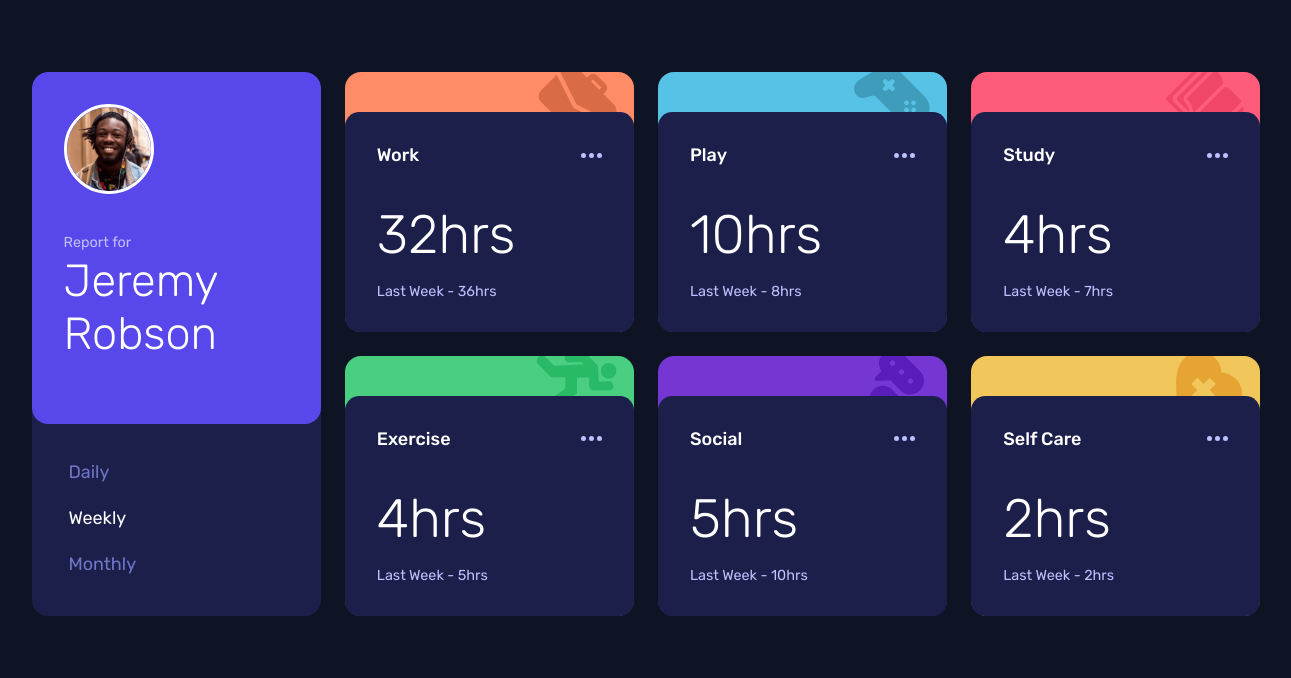
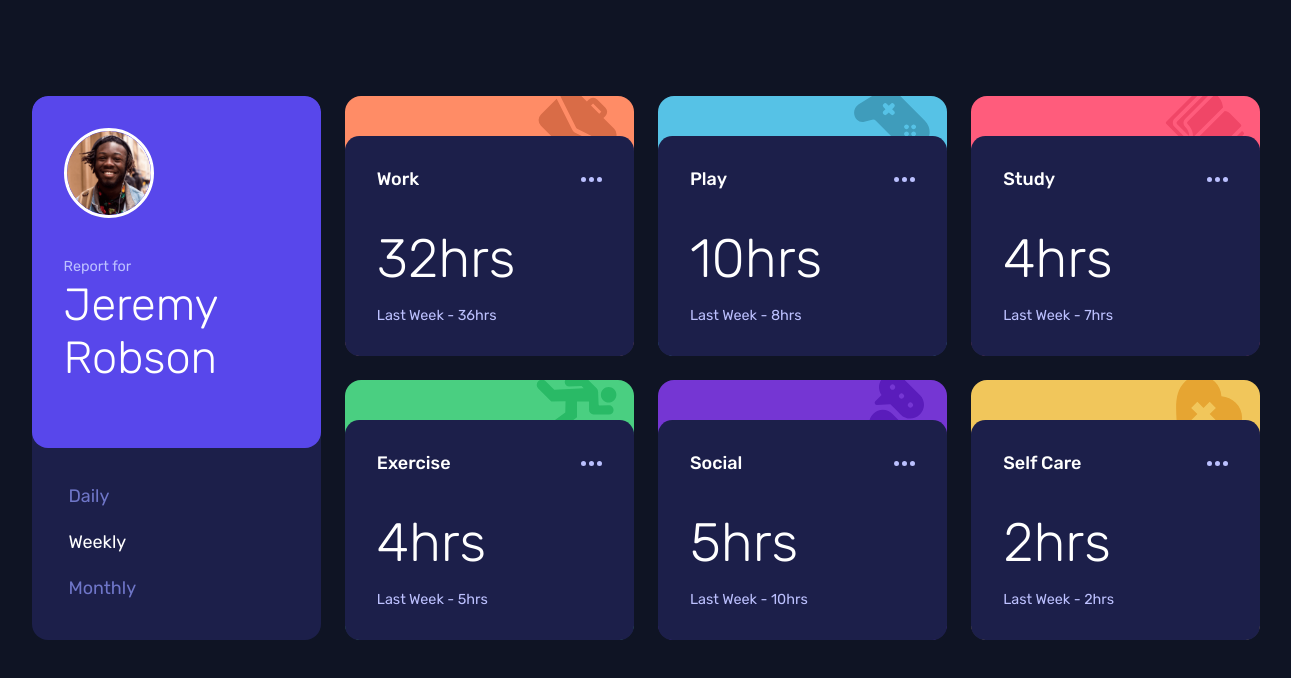
Before and after one commit to Zeras12314/ger-web015, a plain HTML site: page index.html in a window 1536 px wide. Shown: the whole page, without its empty margins (122-1413 px from the left). Drawn offline with Linux system fonts and the light colour scheme.

Commit message:
update few styles

```diff
--- a/style.css
+++ b/style.css
@@ -21,6 +21,7 @@ main {
   margin: 4em auto;
   max-width: 25rem;
   min-width: 18rem;
+  padding-bottom: 4rem;
 }
 
 .main-card {
@@ -321,6 +322,9 @@ h3 {
 
   body {
     overflow: hidden;
+    display: flex;
+    align-items: center;
+    justify-content: center;
   }
 
   .profile {
```
